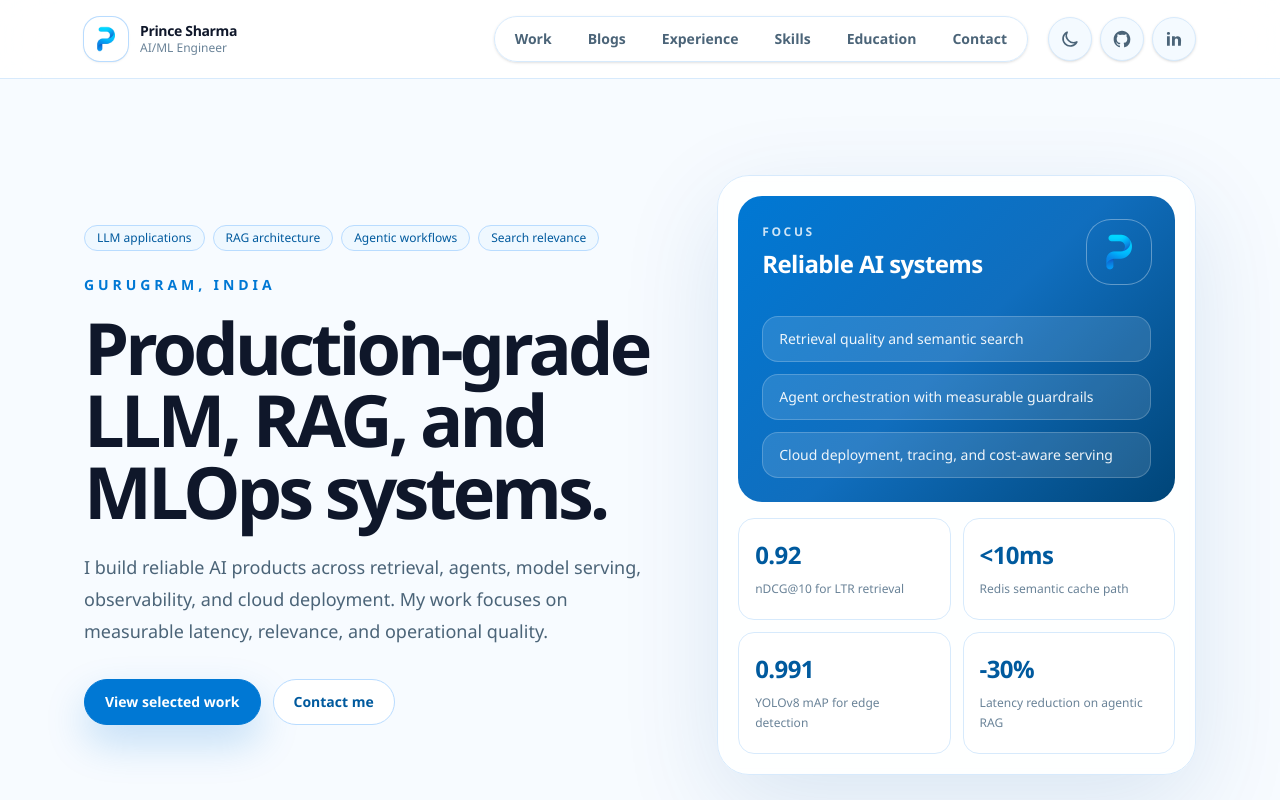
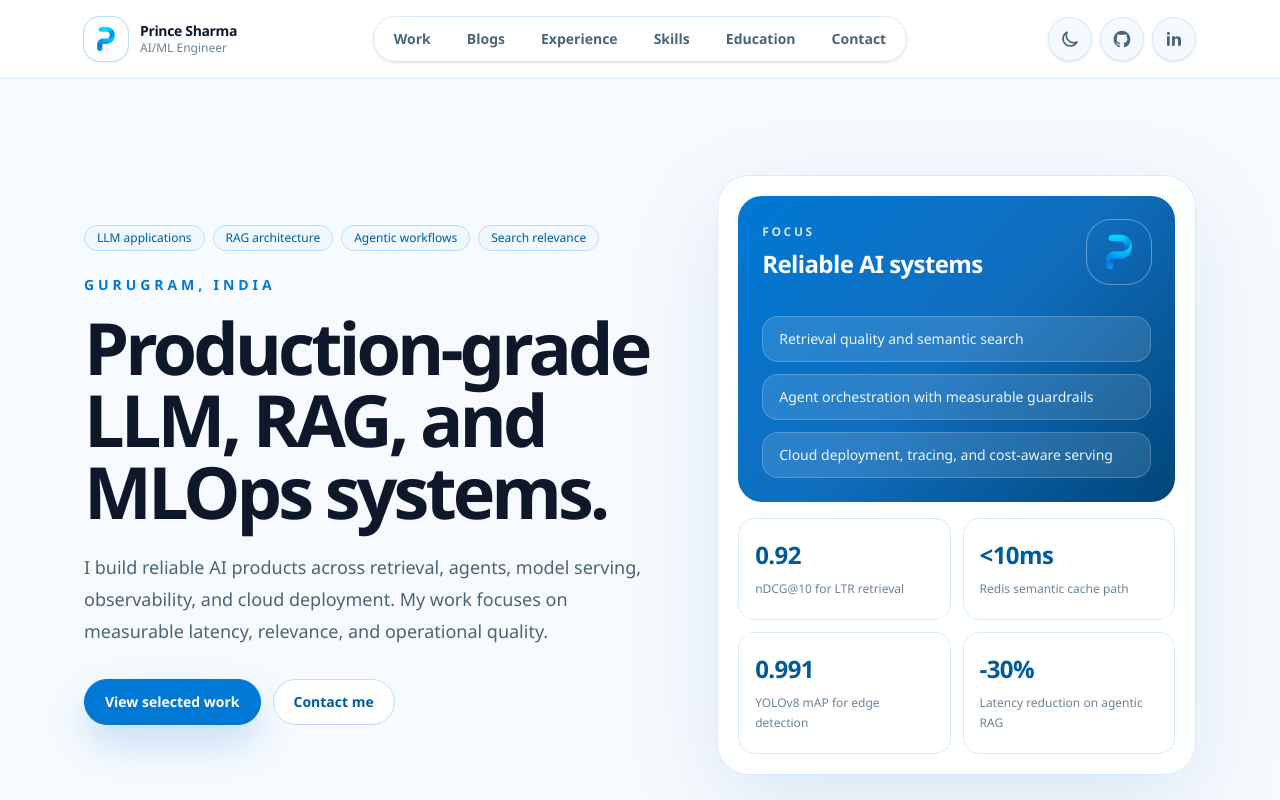
Before and after one commit to prince0018/prince3, a React (Vite) app: page / in a window 1280 px wide. Shown: the top 800 px of the page. Built offline with nearby package versions, Linux system fonts and the light colour scheme.

Commit message:
fixed the top buttons

```diff
--- a/src/App.jsx
+++ b/src/App.jsx
@@ -118,9 +118,9 @@ export default function App() {
       </div>
 
       <header className="sticky top-0 z-50 border-b border-[var(--line)] bg-[var(--header-bg)] backdrop-blur-xl transition-colors duration-300">
-        <div className="mx-auto flex max-w-6xl items-center justify-between gap-3 px-4 py-4 sm:gap-5 sm:px-5">
+        <div className="mx-auto grid max-w-6xl grid-cols-[minmax(0,1fr)_auto] items-center gap-3 px-4 py-4 sm:gap-5 sm:px-5 lg:grid-cols-[minmax(0,1fr)_auto_minmax(0,1fr)]">
           <a
-            className="flex min-w-0 flex-1 items-center gap-3"
+            className="flex min-w-0 items-center gap-3 lg:justify-self-start"
             href="#top"
             onClick={(event) => smoothScrollTo(event, "#top")}
             aria-label="Prince Sharma home"
@@ -137,7 +137,7 @@ export default function App() {
               <p className="hidden text-xs font-medium text-[var(--text-subtle)] sm:block">{profile.role}</p>
             </div>
           </a>
-          <nav className="hidden items-center gap-1 rounded-full border border-[var(--line)] bg-[var(--nav-bg)] p-1 shadow-sm lg:flex">
+          <nav className="hidden items-center gap-1 justify-self-center rounded-full border border-[var(--line)] bg-[var(--nav-bg)] p-1 shadow-sm lg:flex">
             {navItems.map(([label, href]) => (
               <a
                 key={label}
@@ -149,7 +149,7 @@ export default function App() {
               </a>
             ))}
           </nav>
-          <div className="flex shrink-0 items-center gap-1.5 sm:gap-2">
+          <div className="flex shrink-0 items-center gap-1.5 justify-self-end sm:gap-2 lg:col-start-3">
             <ThemeToggle mode={themeMode} resolvedTheme={resolvedTheme} onChange={setThemeMode} />
             <SocialIconLink href={profile.github} label="Open GitHub profile">
               <GitHubIcon />
```
